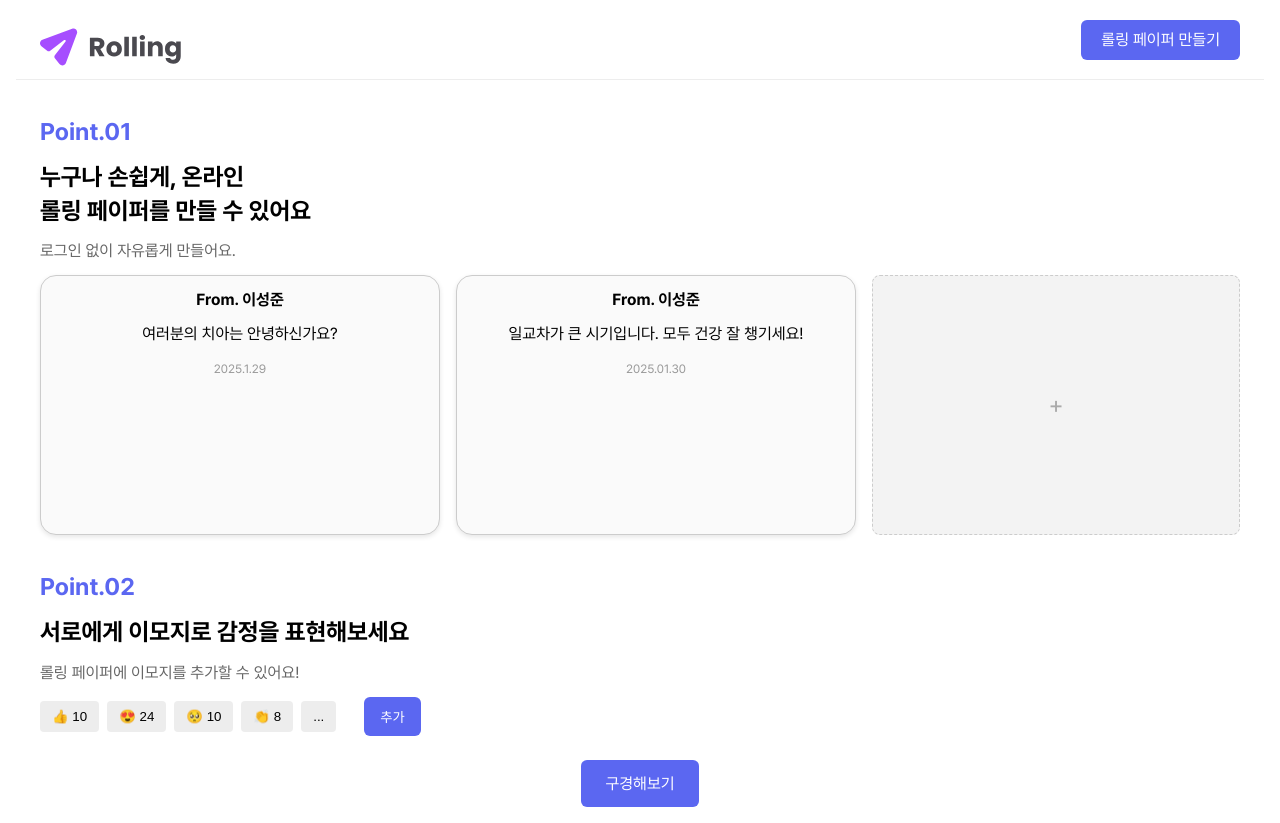
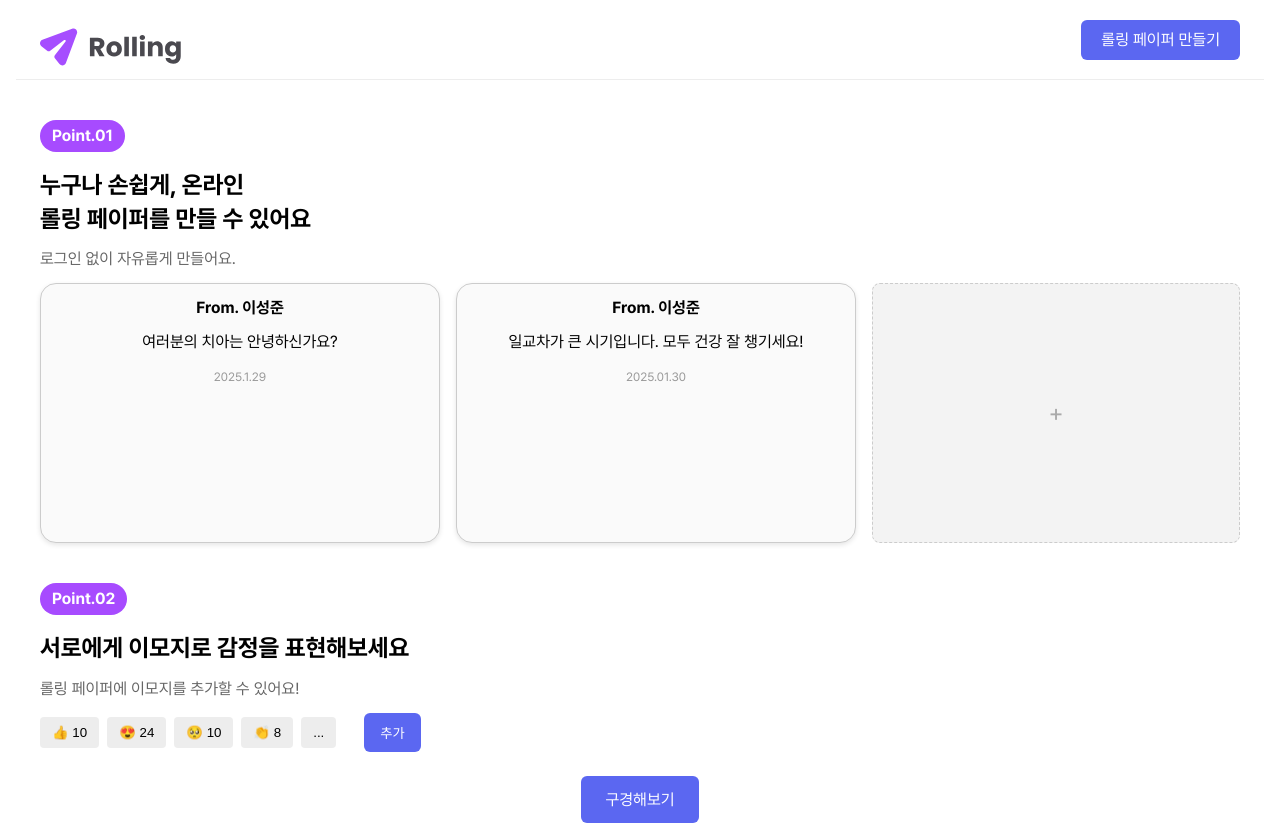
Before and after one commit to gyoyeon-kim/Rolling, a React (Create React App) app: page / in a window 1280 px wide. Built offline with nearby package versions, Linux system fonts and the light colour scheme.

Commit message:
Style Point Title

```diff
--- /dev/null
+++ b/src/component/PointBotton.jsx
@@ -0,0 +1,3 @@
+import React from "react";
+import { Link } from "react-router-dom";
+import "./PointBotton.css;";
--- a/src/pages/Home.css
+++ b/src/pages/Home.css
@@ -21,8 +21,16 @@
 
 /* 제목, 부제목, 설명 */
 .point-title {
-  color: #5b67f1;
-  font-weight: 700;
+  background-color: #a74bff;
+  color: #ffffff;
+  padding: 8px 12px;
+  font-size: 16px;
+  font-weight: bold;
+  border: none;
+  border-radius: 9999px;
+  outline: none;
+  display: inline-block;
+  align-self: flex-start; /* 추가 */
 }
 .point-subtitle {
   font-size: 24px;
```
Also changed, not shown: src/component/PointBotton.css (added, +12 -0 lines).
